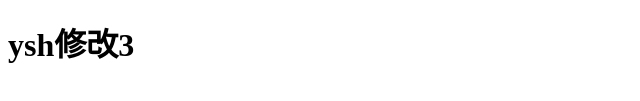
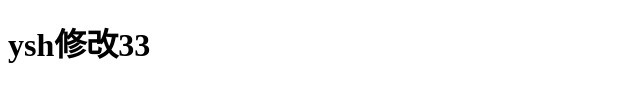
Before and after one commit to ysh1138/group, a plain HTML site: page index.html in a window 1280 px wide. Shown: the part 205-306 px from the top of the page, 0-640 px from the left. Drawn offline with Linux system fonts and the light colour scheme.

Commit message:
'ysh修改3'

```diff
--- a/index.html
+++ b/index.html
@@ -10,6 +10,6 @@
     <h1>你是我天边最美的云彩</h1>
     <h1>ysh修改</h1>
     <h1>ysh修改2</h1>
-    <h1>ysh修改3</h1>
+    <h1>ysh修改33</h1>
 </body>
 </html>
```
